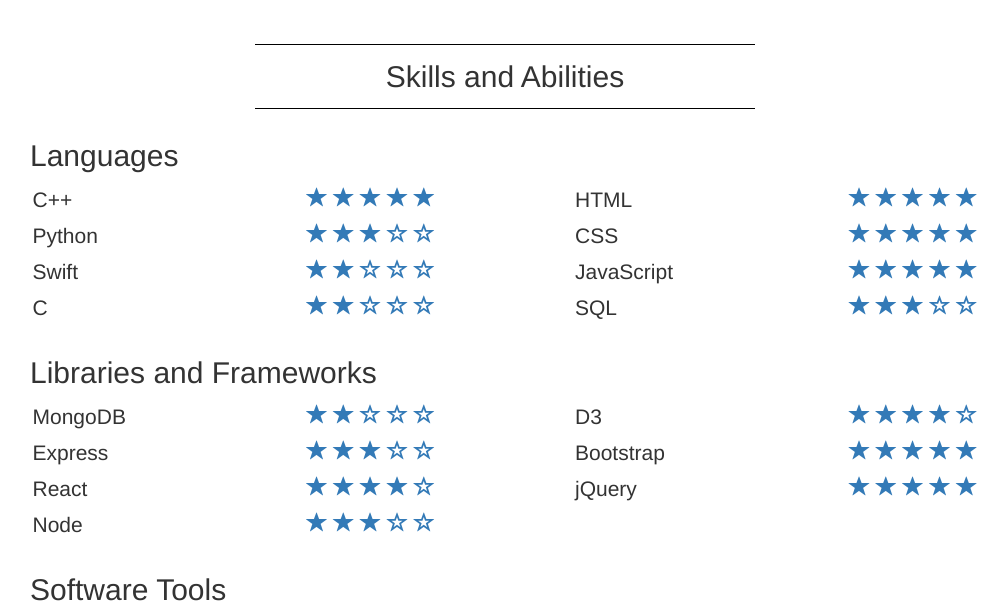
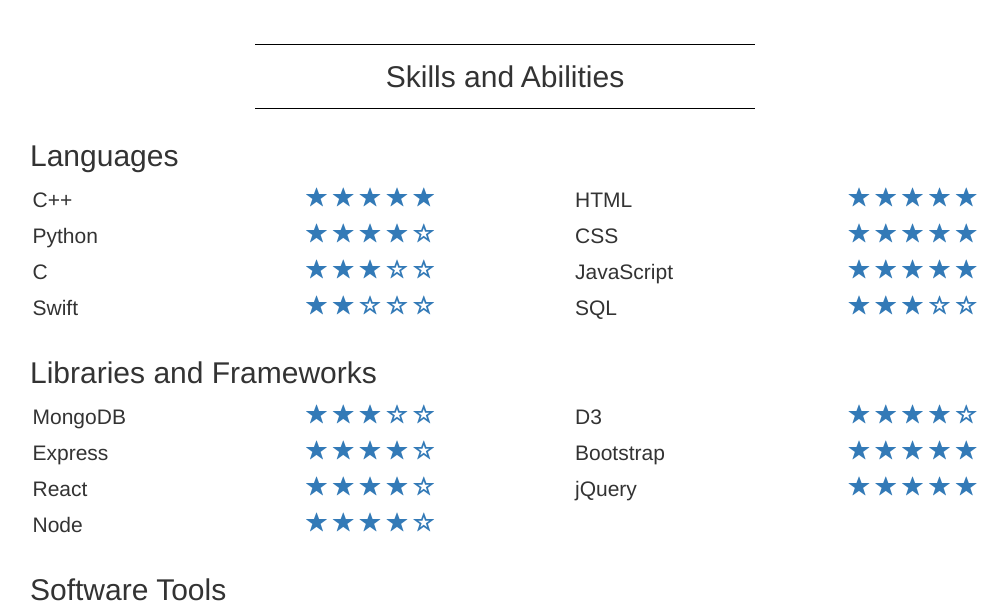
Before and after one commit to jeffreyxchan/jeffreyxchan.github.io, a Jekyll site: the page html/about.html, which Jekyll copies as it is, in a window 1280 px wide and 900 px high, scrolled down 1718 px. Shown: the top 616 px of the window, without its empty margins (135-1143 px from the left). Built offline with Jekyll 4.4.1, drawn with Linux system fonts in a browser that asks for light colours; nearby versions of some CDN libraries.

Commit message:
updated about

```diff
--- a/html/about.html
+++ b/html/about.html
@@ -155,22 +155,22 @@
                             <span class='glyphicon glyphicon-star'></span>
                             <span class='glyphicon glyphicon-star'></span>
                             <span class='glyphicon glyphicon-star'></span>
+                            <span class='glyphicon glyphicon-star'></span>
+                            <span class='glyphicon glyphicon-star-empty'></span>
+                        </span>
+                    </li>
+                    <li>
+                        <span class='skill-label'>C</span>
+                        <span class='skill-level'>
+                            <span class='glyphicon glyphicon-star'></span>
+                            <span class='glyphicon glyphicon-star'></span>
+                            <span class='glyphicon glyphicon-star'></span>
                             <span class='glyphicon glyphicon-star-empty'></span>
                             <span class='glyphicon glyphicon-star-empty'></span>
                         </span>
                     </li>
                     <li>
                         <span class='skill-label'>Swift</span>
-                        <span class='skill-level'>
-                            <span class='glyphicon glyphicon-star'></span>
-                            <span class='glyphicon glyphicon-star'></span>
-                            <span class='glyphicon glyphicon-star-empty'></span>
-                            <span class='glyphicon glyphicon-star-empty'></span>
-                            <span class='glyphicon glyphicon-star-empty'></span>
-                        </span>
-                    </li>
-                    <li>
-                        <span class='skill-label'>C</span>
                         <span class='skill-level'>
                             <span class='glyphicon glyphicon-star'></span>
                             <span class='glyphicon glyphicon-star'></span>
@@ -237,7 +237,7 @@
                         <span class='skill-level'>
                             <span class='glyphicon glyphicon-star'></span>
                             <span class='glyphicon glyphicon-star'></span>
-                            <span class='glyphicon glyphicon-star-empty'></span>
+                            <span class='glyphicon glyphicon-star'></span>
                             <span class='glyphicon glyphicon-star-empty'></span>
                             <span class='glyphicon glyphicon-star-empty'></span>
                         </span>
@@ -248,7 +248,7 @@
                             <span class='glyphicon glyphicon-star'></span>
                             <span class='glyphicon glyphicon-star'></span>
                             <span class='glyphicon glyphicon-star'></span>
-                            <span class='glyphicon glyphicon-star-empty'></span>
+                            <span class='glyphicon glyphicon-star'></span>
                             <span class='glyphicon glyphicon-star-empty'></span>
                         </span>
                     </li>
@@ -268,7 +268,7 @@
                             <span class='glyphicon glyphicon-star'></span>
                             <span class='glyphicon glyphicon-star'></span>
                             <span class='glyphicon glyphicon-star'></span>
-                            <span class='glyphicon glyphicon-star-empty'></span>
+                            <span class='glyphicon glyphicon-star'></span>
                             <span class='glyphicon glyphicon-star-empty'></span>
                         </span>
                     </li>
```
